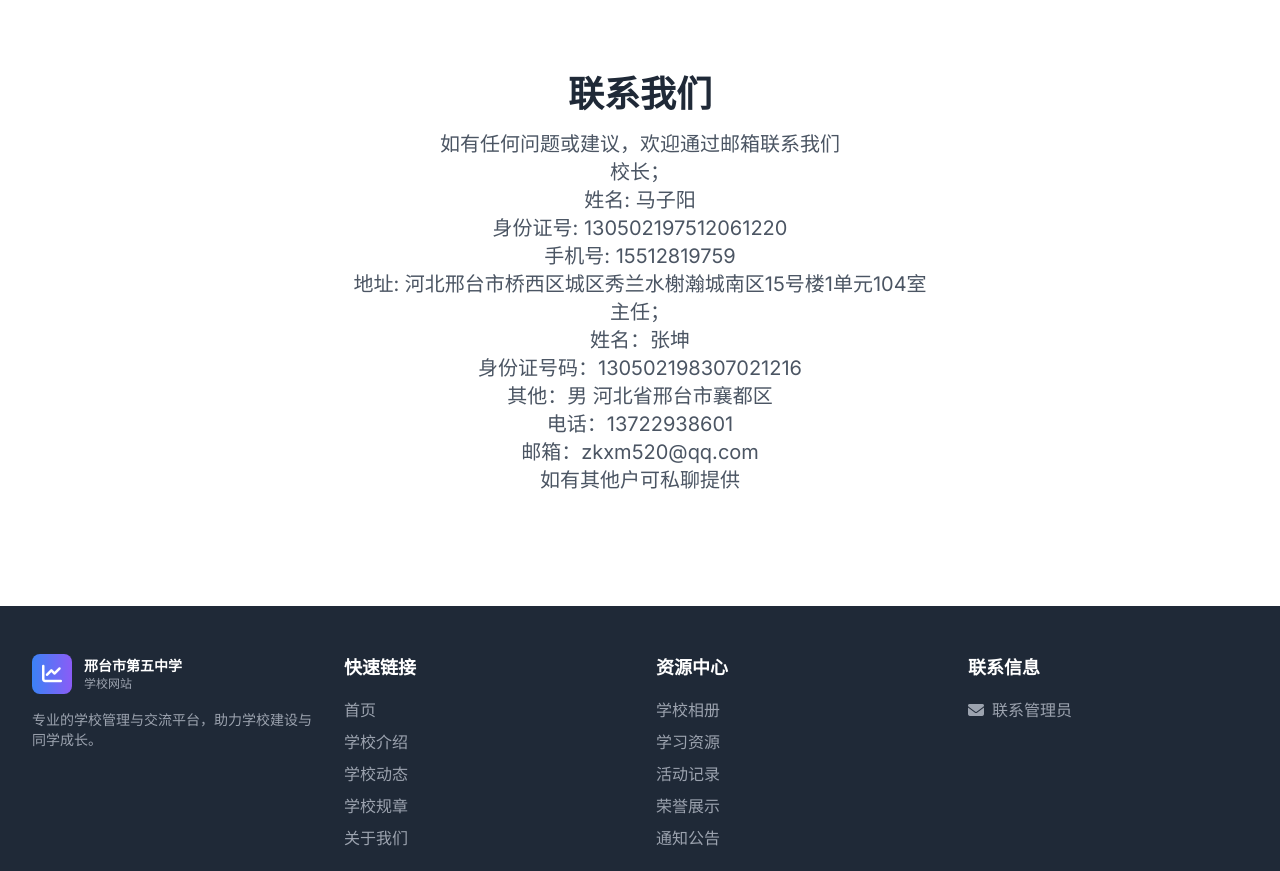
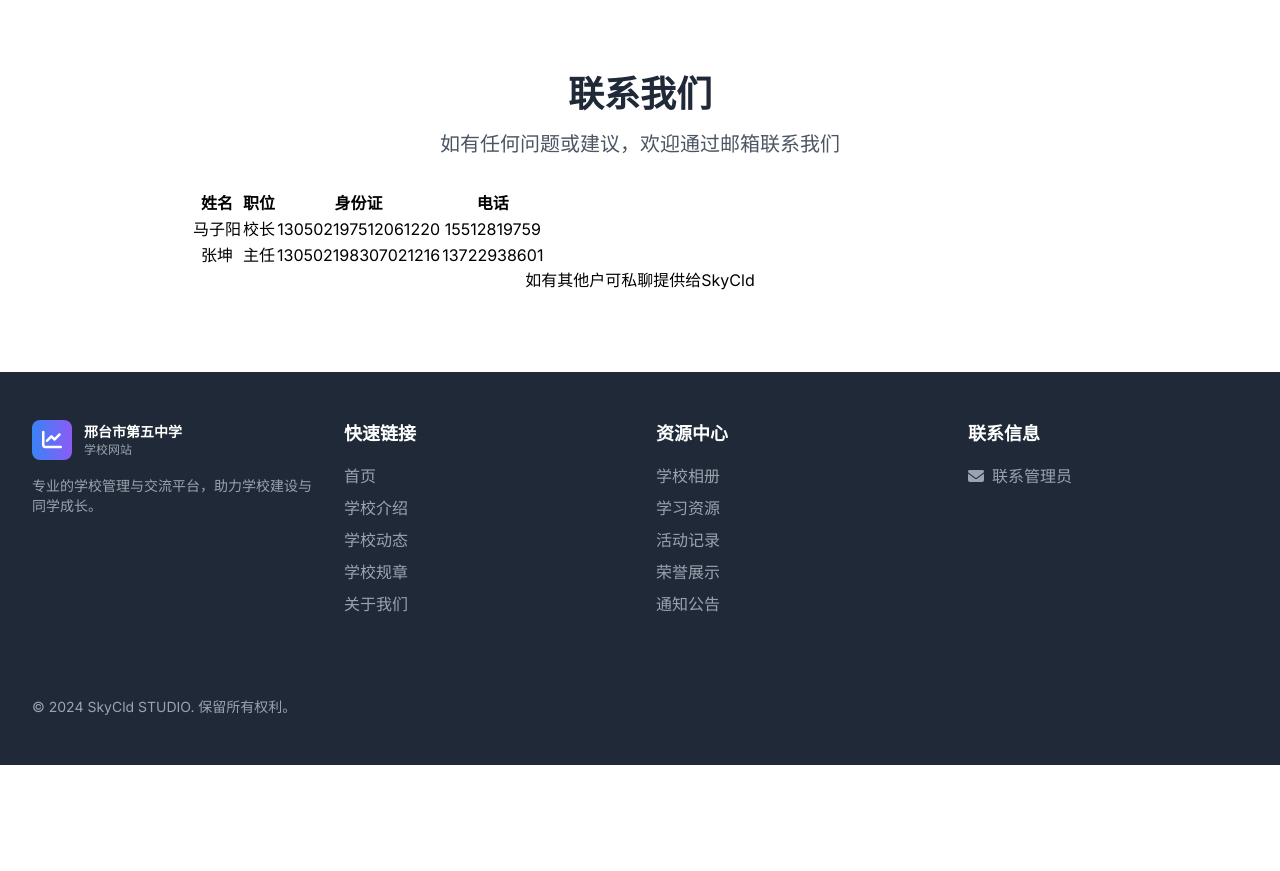
Before and after one commit to ma820325/xtdwzx, a website: page index.html in a window 1280 px wide. Shown: the part 1860-2731 px from the top of the page. After the commit the page ends 2625 px from the top, so only its background shows below. Drawn offline with nearby package versions, Linux system fonts and the light colour scheme.

Commit message:
Update index.html

```diff
--- a/index.html
+++ b/index.html
@@ -226,19 +226,30 @@
                 <h2 class="text-3xl md:text-4xl font-bold text-dark mb-4">联系我们</h2>
                 <p class="text-xl text-gray-600 mb-8">
                     如有任何问题或建议，欢迎通过邮箱联系我们<br>
-                    校长；<br>
-                    姓名: 马子阳<br>
-                    身份证号: 130502197512061220<br>
-                    手机号: 15512819759<br>
-                    地址: 河北邢台市桥西区城区秀兰水榭瀚城南区15号楼1单元104室<br>
-                    主任；<br>
-                    姓名：张坤<br>
-                    身份证号码：130502198307021216<br>
-                    其他：男 河北省邢台市襄都区<br>
-                    电话：13722938601<br>
-                    邮箱：zkxm520@qq.com<br>
+                        <table>
+                            <tr>
 
-                    如有其他户可私聊提供<br>
+                                <th>姓名</th>
+                                <th>职位</th>
+                                <th>身份证</th>
+                                <th>电话</th>
+                            </tr>
+                            <tr>
+
+                                <td>马子阳</td>
+                                <td>校长</td>
+                                <td>130502197512061220</td>
+                                <td>15512819759</td>
+                            </tr>
+                            <tr>
+                                <td>张坤</td>
+                                <td>主任</td>
+                                <td>130502198307021216</td>
+                                <td>13722938601</td>
+                            </tr>
+
+                        </table>
+                    如有其他户可私聊提供给SkyCld<br>
                 </p>
             </div>
         </div>
```
